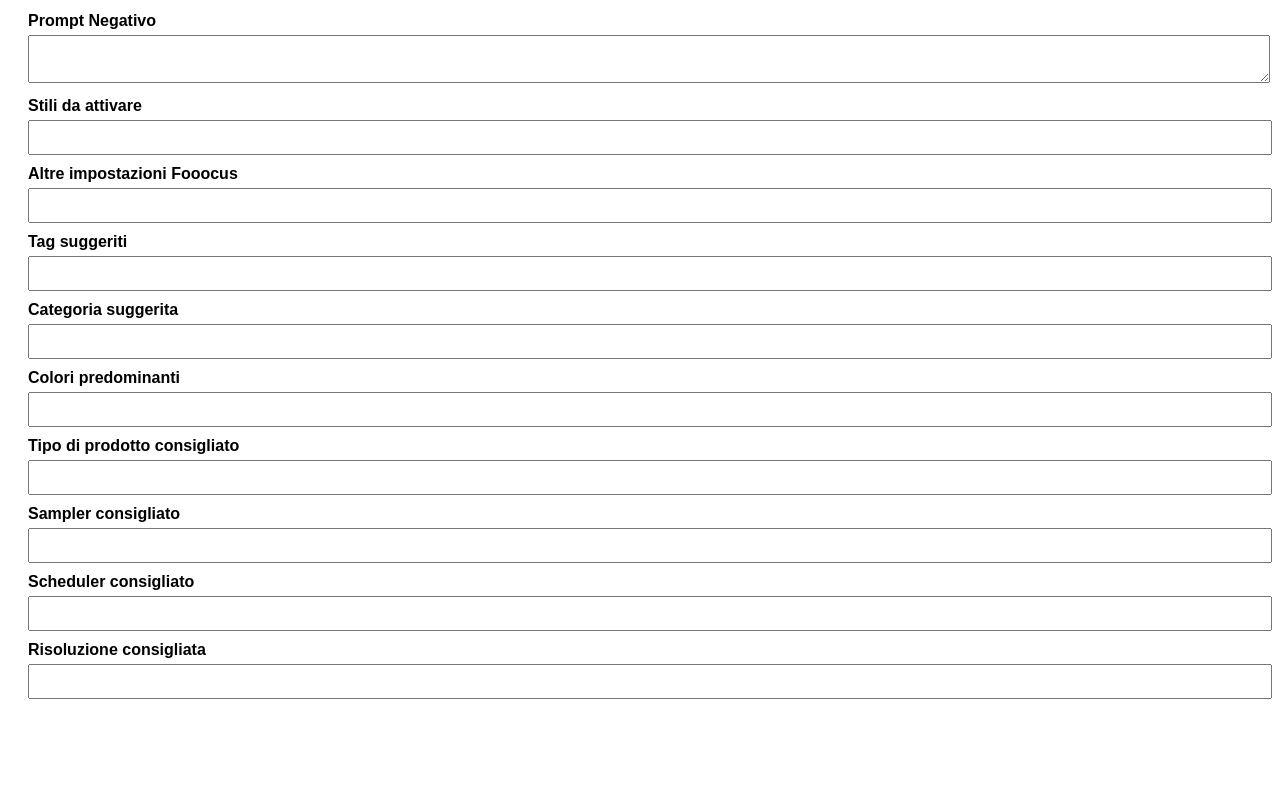
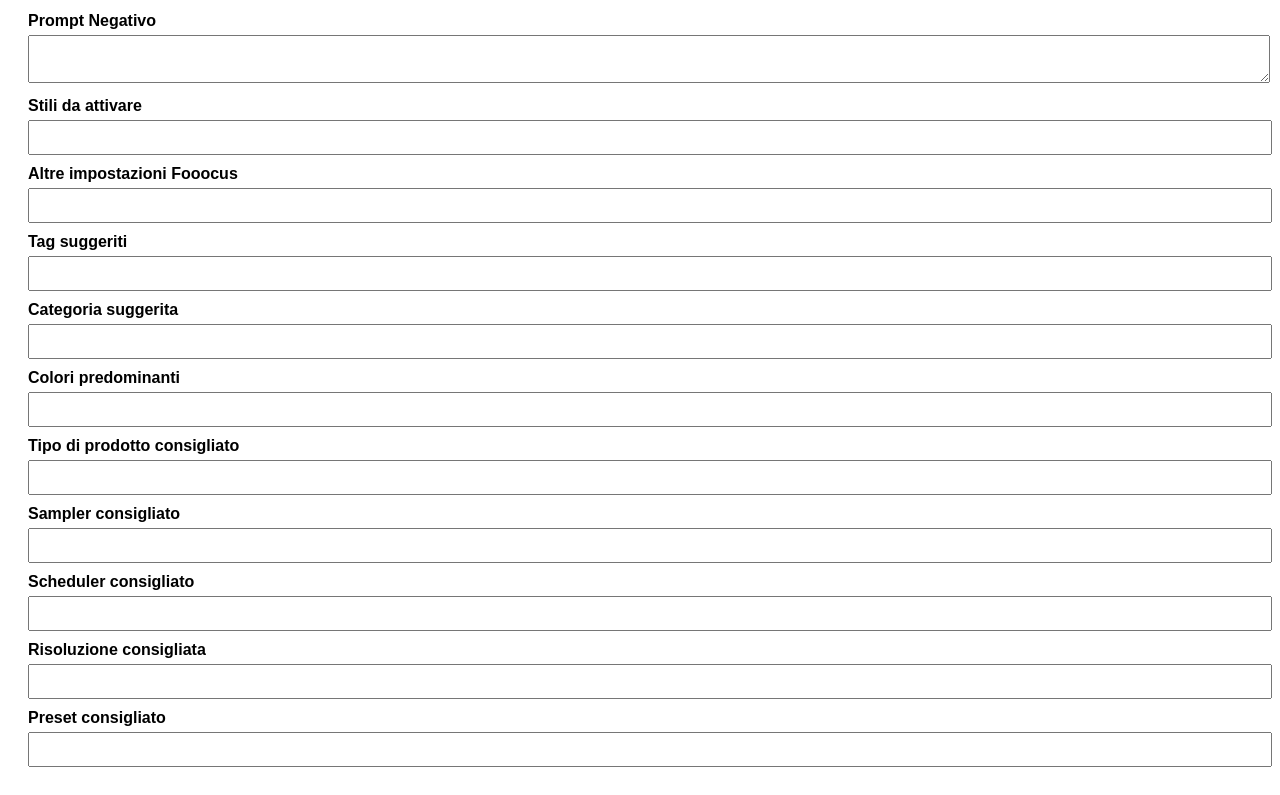
Before and after one commit to favmatteo/redbubble-prompter, a plain HTML site: page index.html in a window 1280 px wide. Shown: the part 326-1121 px from the top of the page. Before the commit the page ends 1053 px from the top, so only its background shows below. Drawn offline with nearby package versions, Linux system fonts and the light colour scheme.

Commit message:
Update index.html

```diff
--- a/index.html
+++ b/index.html
@@ -56,6 +56,9 @@
 
     <label>Risoluzione consigliata</label>
     <input id="resolution" readonly />
+
+    <label>Preset consigliato</label>
+    <input id="preset" readonly />
   </div>
 
   <script src="https://cdnjs.cloudflare.com/ajax/libs/PapaParse/5.3.0/papaparse.min.js"></script>
@@ -100,6 +103,7 @@
       document.getElementById("sampler").value = p[10]; // Sampler consigliato
       document.getElementById("scheduler").value = p[11]; // Scheduler consigliato
       document.getElementById("resolution").value = p[12]; // Risoluzione consigliata
+      document.getElementById("preset").value = p[13]; // Preset consigliato
 
       // Highlight active button
       document.querySelectorAll(".prompt-button").forEach((btn, i) => {
```
